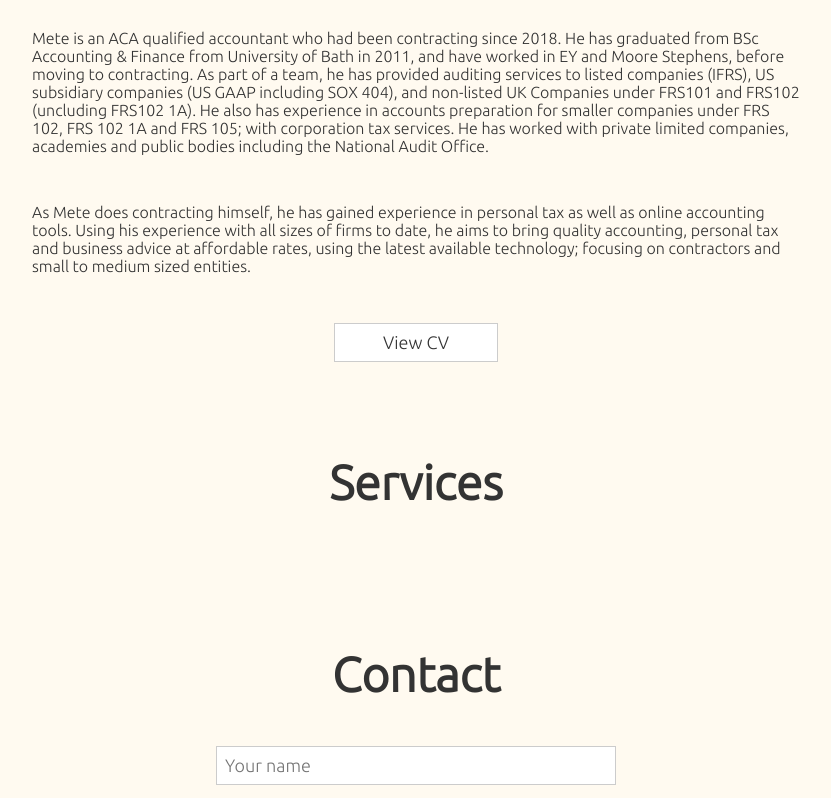
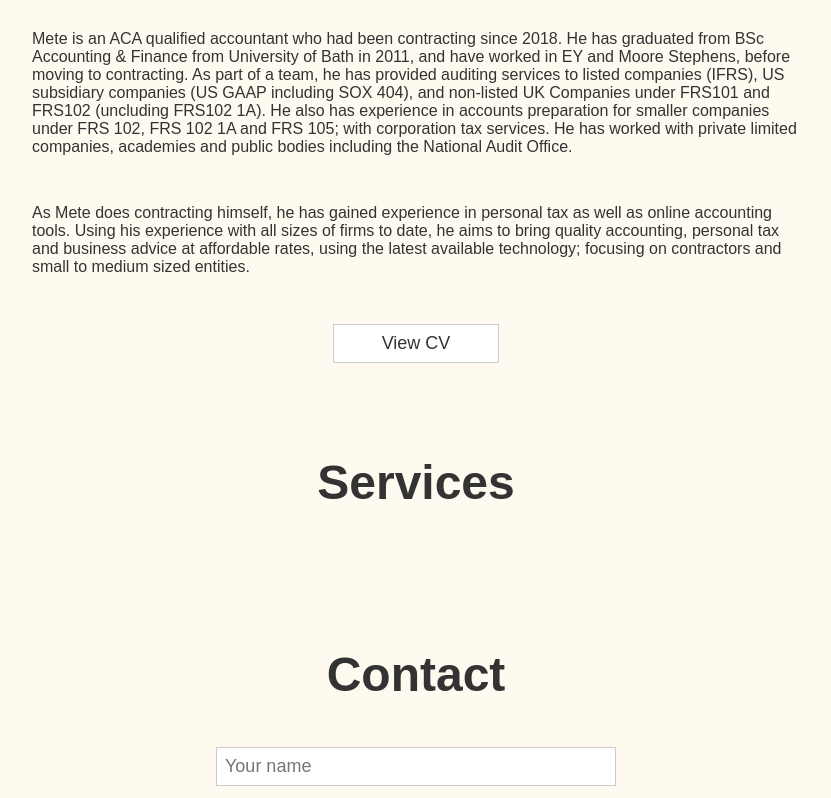
Before and after one commit to temelm/mb, a React app: page src/index.html in a window 1280 px wide. Shown: the part 560-1358 px from the top of the page, without its empty margins (224-1055 px from the left). Built offline with nearby package versions, Linux system fonts and the light colour scheme.

Commit message:
Remove Ubuntu font from index.html.

```diff
--- a/src/index.html
+++ b/src/index.html
@@ -7,7 +7,6 @@
     <meta name="description" content="@todo">
     <meta name="keywords" content="@todo">
     <title>MB Accounting &amp; Consulting Ltd</title>
-    <link href="https://fonts.googleapis.com/css?family=Ubuntu:300" rel="stylesheet"> <!-- @todo: Review -->
   </head>
   <body>
     <div id="root"></div>
```
